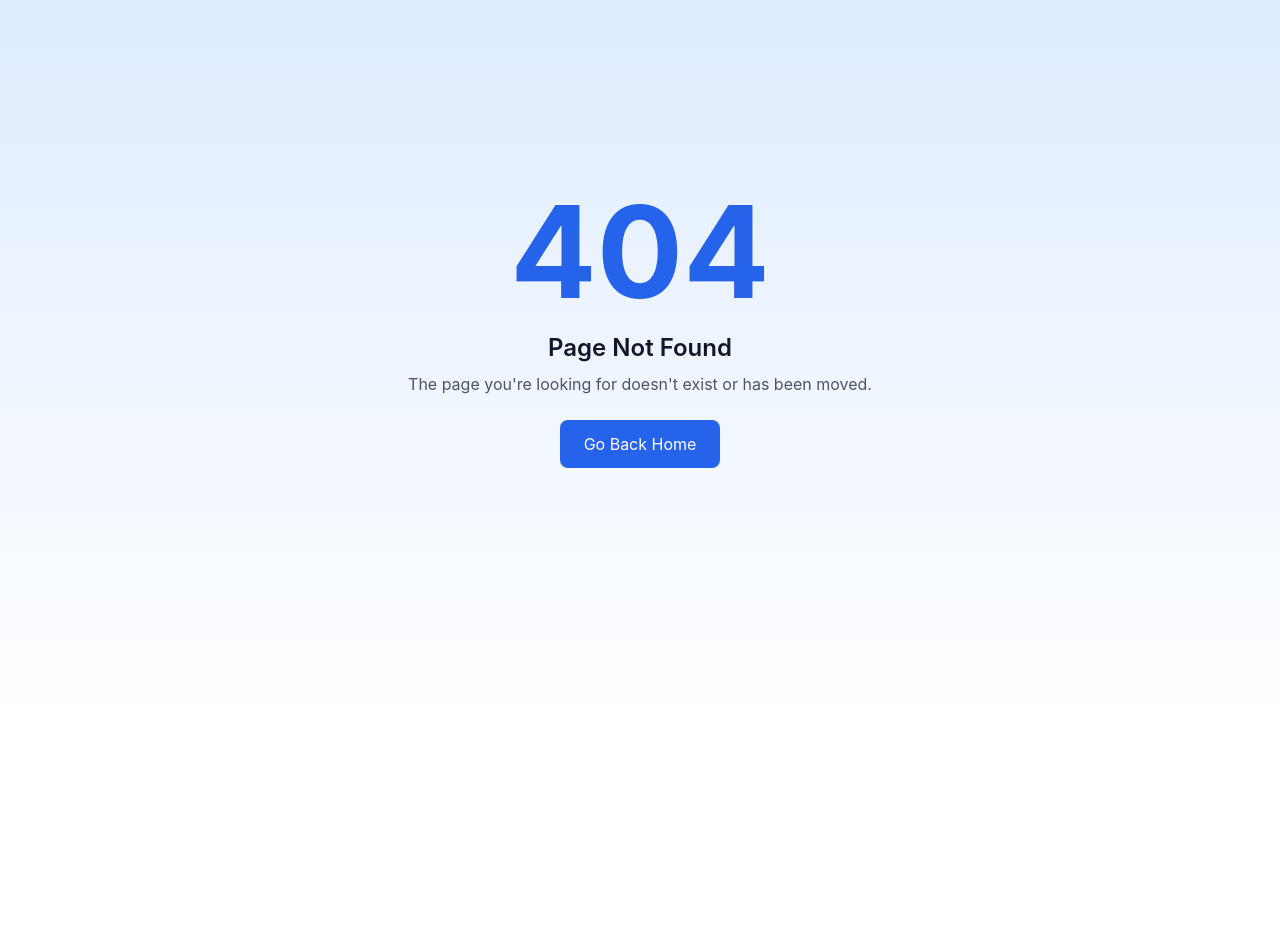
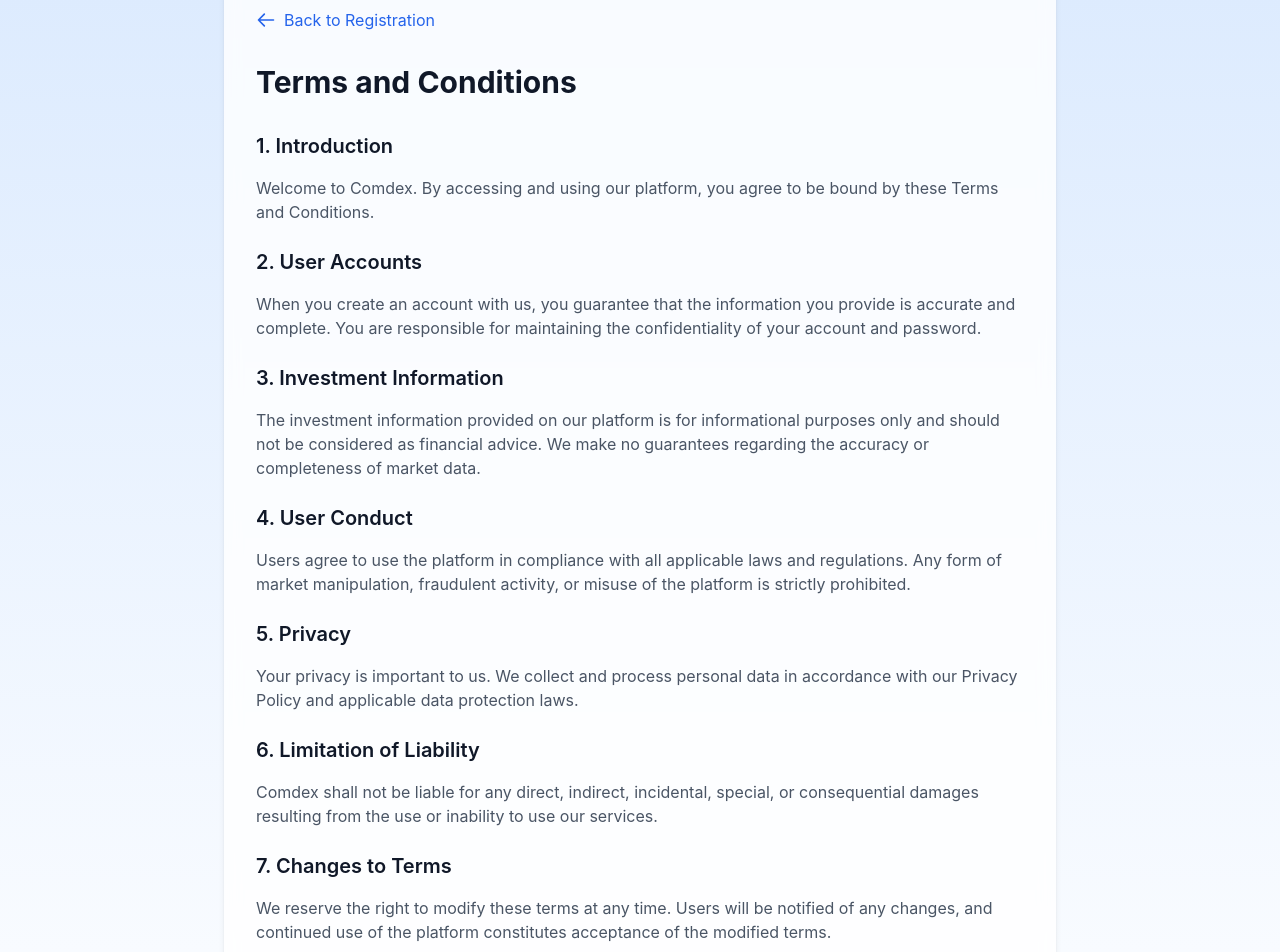
Before and after one commit to 1RedGuy/Biufet_No9, a Next.js app in the folder frontend/: page /terms in a window 1280 px wide. Before the commit this address had no page. Shown: the part 160-1112 px from the top of the page. Before the commit the page ends 888 px from the top, so only its background shows below. Built offline with nearby package versions, Linux system fonts and the light colour scheme.

Commit message:
Terms and Conditions page

```diff
--- a/frontend/src/app/(auth)/register/page.jsx
+++ b/frontend/src/app/(auth)/register/page.jsx
@@ -163,7 +163,7 @@
                 </div>
                 <div className="ml-3 text-sm">
                   <label htmlFor="terms" className="font-light text-gray-500 dark:text-gray-300">
-                    I accept the <Link href="#" className="font-medium text-primary-600 hover:underline dark:text-primary-500">Terms and Conditions</Link>
+                    I accept the <Link href="/terms" className="font-medium text-primary-600 hover:underline dark:text-primary-500">Terms and Conditions</Link>
                   </label>
                 </div>
               </div>
--- /dev/null
+++ b/frontend/src/app/terms/page.jsx
@@ -0,0 +1,108 @@
+'use client';
+
+import Link from 'next/link';
+
+export default function Terms() {
+  return (
+    <div className="min-h-screen bg-gradient-to-b from-primary-100 to-white dark:from-primary-950 dark:to-gray-950 py-12">
+      <div className="max-w-4xl mx-auto px-4 sm:px-6 lg:px-8">
+        <div className="bg-white/80 backdrop-blur-sm dark:bg-gray-800/80 rounded-lg shadow-md p-8">
+          <div className="mb-8">
+            <Link
+              href="/register"
+              className="text-primary-600 dark:text-primary-400 hover:text-primary-800 dark:hover:text-primary-300 flex items-center gap-2"
+            >
+              <svg
+                className="w-5 h-5"
+                fill="none"
+                stroke="currentColor"
+                viewBox="0 0 24 24"
+                xmlns="http://www.w3.org/2000/svg"
+              >
+                <path
+                  strokeLinecap="round"
+                  strokeLinejoin="round"
+                  strokeWidth="2"
+                  d="M10 19l-7-7m0 0l7-7m-7 7h18"
+                ></path>
+              </svg>
+              <span>Back to Registration</span>
+            </Link>
+          </div>
+
+          <h1 className="text-3xl font-bold text-gray-900 dark:text-white mb-8">Terms and Conditions</h1>
+
+          <div className="space-y-6 text-gray-600 dark:text-gray-300">
+            <section>
+              <h2 className="text-xl font-semibold text-gray-900 dark:text-white mb-4">1. Introduction</h2>
+              <p className="mb-4">
+                Welcome to Comdex. By accessing and using our platform, you agree to be bound by these Terms and Conditions.
+              </p>
+            </section>
+
+            <section>
+              <h2 className="text-xl font-semibold text-gray-900 dark:text-white mb-4">2. User Accounts</h2>
+              <p className="mb-4">
+                When you create an account with us, you guarantee that the information you provide is accurate and complete.
+                You are responsible for maintaining the confidentiality of your account and password.
+              </p>
+            </section>
+
+            <section>
+              <h2 className="text-xl font-semibold text-gray-900 dark:text-white mb-4">3. Investment Information</h2>
+              <p className="mb-4">
+                The investment information provided on our platform is for informational purposes only and should not be
+                considered as financial advice. We make no guarantees regarding the accuracy or completeness of market data.
+              </p>
+            </section>
+
+            <section>
+              <h2 className="text-xl font-semibold text-gray-900 dark:text-white mb-4">4. User Conduct</h2>
+              <p className="mb-4">
+                Users agree to use the platform in compliance with all applicable laws and regulations. Any form of
+                market manipulation, fraudulent activity, or misuse of the platform is strictly prohibited.
+              </p>
+            </section>
+
+            <section>
+              <h2 className="text-xl font-semibold text-gray-900 dark:text-white mb-4">5. Privacy</h2>
+              <p className="mb-4">
+                Your privacy is important to us. We collect and process personal data in accordance with our Privacy Policy
+                and applicable data protection laws.
+              </p>
+            </section>
+
+            <section>
+              <h2 className="text-xl font-semibold text-gray-900 dark:text-white mb-4">6. Limitation of Liability</h2>
+              <p className="mb-4">
+                Comdex shall not be liable for any direct, indirect, incidental, special, or consequential damages
+                resulting from the use or inability to use our services.
+              </p>
+            </section>
+
+            <section>
+              <h2 className="text-xl font-semibold text-gray-900 dark:text-white mb-4">7. Changes to Terms</h2>
+              <p className="mb-4">
+                We reserve the right to modify these terms at any time. Users will be notified of any changes, and
+                continued use of the platform constitutes acceptance of the modified terms.
+              </p>
+            </section>
+
+            <section>
+              <h2 className="text-xl font-semibold text-gray-900 dark:text-white mb-4">8. Contact Information</h2>
+              <p className="mb-4">
+                For any questions regarding these Terms and Conditions, please contact our support team.
+              </p>
+            </section>
+          </div>
+
+          <div className="mt-8 pt-6 border-t border-gray-200 dark:border-gray-700">
+            <p className="text-sm text-gray-500 dark:text-gray-400">
+              Last updated: 21.03.2024
+            </p>
+          </div>
+        </div>
+      </div>
+    </div>
+  );
+}
```
